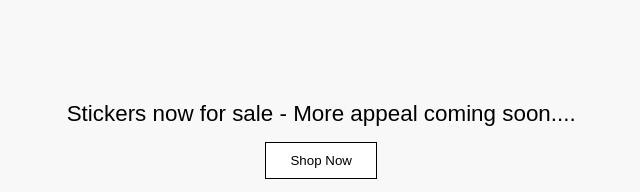
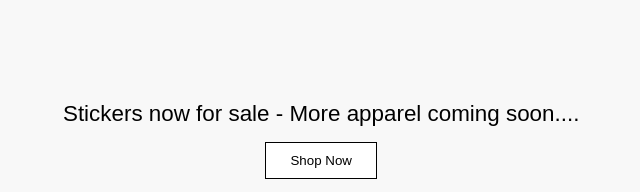
Before and after one commit to DavidSim11/Beyond-the-Grid-Project-2-David-Sim, an Eleventy site: page src/index.md in a window 1280 px wide. Shown: the part 3014-3206 px from the top of the page, 431-1071 px from the left. Built offline with nearby package versions, Linux system fonts and the light colour scheme; Eleventy itself is replaced by a stand-in of ours; files that its build step writes are made by us from their sources.

Commit message:
06/05/2022

```diff
--- a/src/index.md
+++ b/src/index.md
@@ -34,7 +34,7 @@ contact: For inquiries about all automobile photoshoots please use below contact
 phone: (02) 6259 3858
 email: jakebyphotography@gmail.com
 linktree: LinkTree
-shop: Stickers now for sale - More appeal coming soon....
+shop: Stickers now for sale - More apparel coming soon....
 shopitems: Shop Now
 sticker: Sticker $2.99
 
```
Also changed, not shown: final-website/index.html (+1 -1 lines).
